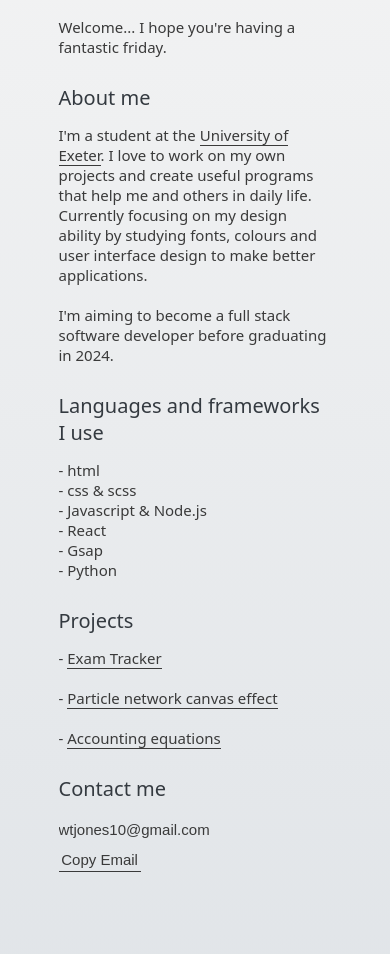
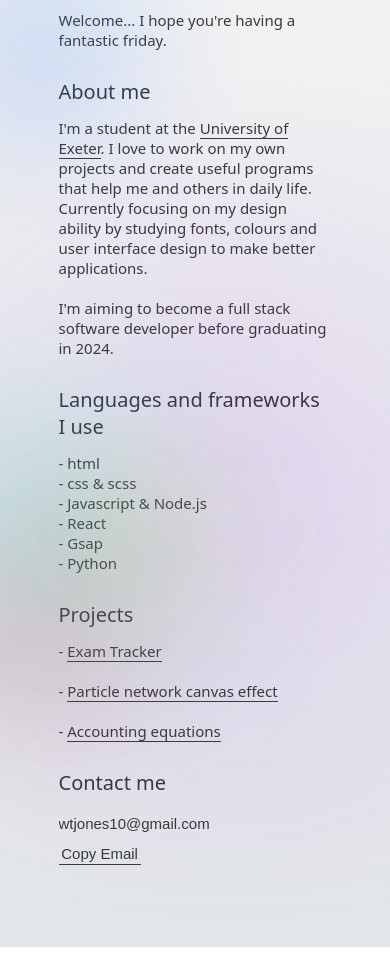
Before and after one commit to Wj9488/Portfolio-2-Master, a plain HTML site: page index.html in a window 390 px wide. Shown: the part 249-1203 px from the top of the page. Drawn offline with nearby package versions, Linux system fonts and the light colour scheme; a web font is replaced by a local one.

Commit message:
Added gradient blur bg squares

```diff
--- a/index.html
+++ b/index.html
@@ -21,13 +21,20 @@
 </head>
 <body>
 
+
     <nav class="nav__container">
-            <img class="nav__logo" src="./assets/myLogo-removebg-preview.png" alt="W/J">
+            <div class="nav__logo">W/J</div>
         <ul class="nav__links_container">
             <a class="social__link" href="https://www.linkedin.com/in/william-jones-450715251/" target="_blank"><ion-icon name="logo-linkedin"></ion-icon></a>
             <a class="social__link" href="https://github.com/Wj9488" target="_blank"><ion-icon name="logo-github"></ion-icon></a>
         </ul>
     </nav>
+
+    <div class="bg__blur" id="bsq_one"></div>
+    <div class="bg__blur" id="bsq_two"></div>
+    <div class="bg__blur" id="bsq__three"></div>
+    <div class="bg__blur" id="bsq_four"></div>
+    <div class="bg__blur" id="bsq_five"></div>
 
     <div class="welcome__container">
         <div class="hero__container">
--- a/javascript/loader.js
+++ b/javascript/loader.js
@@ -6,15 +6,16 @@ function preloader() {
     setInterval(() => {
         body.style.overflow = "visible";
     }, 0);
+    gsap.from(".hero__heading", {
+        opacity: 0,
+        delay: 0,
+        duration: 0.5,
+        y: -10,
+    })
     gsap.from(".nav__container", {
         opacity: 0,
         duration: 0.5,
-    })
-    gsap.from(".hero__heading", {
-        opacity: 0,
-        delay: 0.5,
-        duration: 0.5,
-        y: -10,
+        delay: 1.5,
     })
     gsap.to(".hero__divider", {
         delay: 1,
@@ -26,5 +27,10 @@ function preloader() {
         delay: 1.5,
         opacity: 0,
     })
+    gsap.from(".bg__blur", {
+        duration: 4,
+        opacity: 0,
+        delay: 1.8,
+    })
 }
 preloader()
--- a/styles/styles.scss
+++ b/styles/styles.scss
@@ -1,4 +1,4 @@
-@import url('https://fonts.googleapis.com/css2?family=Unbounded:wght@200;400;500;900&display=swap');
+@import url('https://fonts.googleapis.com/css2?family=Montserrat:wght@900&family=Unbounded:wght@200;400;500;900&display=swap');
 
 @import "./vars";
 
@@ -12,7 +12,7 @@ body{
     font-family: system-ui, -apple-system, BlinkMacSystemFont, 'Segoe UI', Roboto, Oxygen, Ubuntu, Cantarell, 'Open Sans', 'Helvetica Neue', sans-serif;
     overflow-x: hidden;
     scroll-behavior: smooth;
-    background: linear-gradient(whitesmoke, rgb(206, 212, 218, 0.6));
+    background: linear-gradient(rgb(245, 245, 245), rgb(206, 212, 218, 0.6));
     background-size: 400%;
 }
 
@@ -28,6 +28,53 @@ input{
     margin-top: 5%;
 }
 
+#bsq_one {
+    filter: blur(200px);
+    position: absolute;
+    top: 30%;
+    left: 0%;
+    width: 200px;
+    height: 200px;
+    background-color: #3a86ff;
+}
+
+#bsq_two {
+    filter: blur(150px);
+    position: absolute;
+    top: 80%;
+    left: 100%;
+    width: 150px;
+    height: 150px;
+    background-color: #9523EF;
+}
+#bsq__three {
+    filter: blur(150px);
+    position: absolute;
+    top: 120%;
+    left: 0%;
+    width: 100px;
+    height: 100px;
+    background-color: #ef233c;
+}
+#bsq_four {
+    filter: blur(120px);
+    position: absolute;
+    top: 180%;
+    left: 100%;
+    width: 120px;
+    height: 120px;
+    background-color: #ffbe0b;
+}
+#bsq_five {
+    filter: blur(350px);
+    position: absolute;
+    bottom: 0%;
+    left: 0%;
+    width: 300px;
+    height: 300px;
+    background-color: #06d6a0;
+}
+
 .nav__container {
     position: sticky;
     top: 0;
@@ -38,7 +85,9 @@ input{
     justify-content: space-between;
     align-items: center;
     .nav__logo {
-        height: 8vh;
+        font-weight: 900;
+        font-size: $desktop_section_header_fontSize;
+        color: $normalTextColor;
     }
     .nav__links_container {
         display: flex;
@@ -46,7 +95,7 @@ input{
         align-items: center;
         .social__link {
             color: $normalTextColor;
-            font-size: 30px;
+            font-size: $desktop_section_header_fontSize;
             margin-right: 5%;
             &:hover{
                 cursor: pointer;
@@ -137,6 +186,53 @@ input{
 
 @media screen and (max-width: 1000px)  {
 
+    #bsq_one {
+        filter: blur(80px);
+        position: absolute;
+        top: 30%;
+        left: 0%;
+        width: 80px;
+        height: 80px;
+        background-color: #3a86ff;
+    }
+
+    #bsq_two {
+        filter: blur(150px);
+        position: absolute;
+        top: 80%;
+        left: 40%;
+        width: 150px;
+        height: 150px;
+        background-color: #9523EF;
+    }
+    #bsq__three {
+        filter: blur(80px);
+        position: absolute;
+        top: 100%;
+        left: 0%;
+        width: 70px;
+        height: 70px;
+        background-color: #ef233c;
+    }
+    #bsq_four {
+        filter: blur(70px);
+        position: absolute;
+        top: 90%;
+        left: 30%;
+        width: 50px;
+        height: 50px;
+        background-color: #ffbe0b;
+    }
+    #bsq_five {
+        filter: blur(100px);
+        position: absolute;
+        bottom: 0%;
+        left: 0%;
+        width: 100px;
+        height: 100px;
+        background-color: #06d6a0;
+    }
+
     .nav__container {
         position: sticky;
         top: 0;
@@ -148,7 +244,7 @@ input{
         justify-content: space-between;
         align-items: center;
         .nav__logo {
-            height: 4vh;
+            font-size: $mobile_section_header_fontSize;
         }
         .nav__links_container {
             display: flex;
@@ -156,7 +252,7 @@ input{
             align-items: center;
             .social__link {
                 color: $normalTextColor;
-                font-size: 20px;
+                font-size: $mobile_section_header_fontSize;
                 margin-right: 5%;
                 &:hover{
                     cursor: pointer;
```
Also changed, not shown: styles/styles.css, 1 other file.
